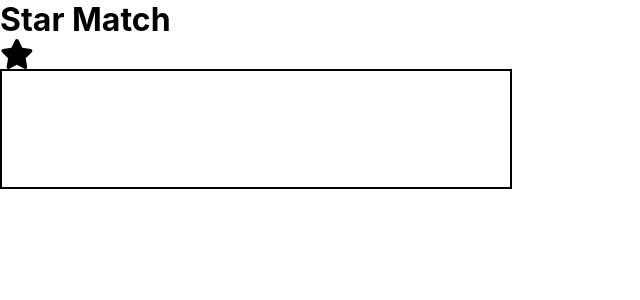
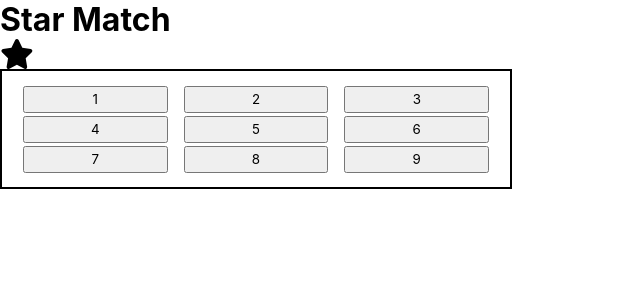
Before and after one commit to clairey259/React_star-match-game, a React (Create React App) app: page / in a window 1280 px wide. Shown: the top 300 px of the page, without its empty margins (0-640 px from the left). Built offline with nearby package versions, Linux system fonts and the light colour scheme.

Commit message:
rendered multiple buttons

```diff
--- a/src/Components/BasicButton/BasicButton.jsx
+++ b/src/Components/BasicButton/BasicButton.jsx
@@ -1,8 +1,8 @@
 import React from 'react'
 import Styles from './BasicButton.module.scss';
-const BasicButton = () => {
+const BasicButton = (props) => {
   return (
-    <button className={Styles.button}>1</button>
+    <button className={Styles.button} id={props.id}>{props.text}</button>
   )
 }
 
--- a/src/Components/ButtonBox/ButtonBox.jsx
+++ b/src/Components/ButtonBox/ButtonBox.jsx
@@ -1,22 +1,30 @@
-import { render } from '@testing-library/react';
-import React from 'react'
-import BasicButton from '../BasicButton/BasicButton'
-import Styles from './ButtonBox.module.scss';
+import { render } from "@testing-library/react";
+import React from "react";
+import BasicButton from "../BasicButton/BasicButton";
+import Styles from "./ButtonBox.module.scss";
 
-const ButtonBox = (props) => {
-     const buttonNumberArr = [];
-        for (let i = 1; i <= props.numberOfButtons; i++) {
-            buttonNumberArr.push(i);
-        }
-        const getButtonJSX = (number) => {
-            <BasicButton id={number} text={number}/>
-    }
+const ButtonBox = () => {
+  const buttonNumberArr = [];
+  //   for (let i = 1; i <= 9; i++) {
+  //     buttonNumberArr.push(i);
+  //   }
+
+  function range(start, end) {
+    if (start === end) return [start];
+    return [start, ...range(start + 1, end)];
+  }
+
+  //   const getButtonJSX = (number) => {
+  //     <BasicButton id={number} text={number} />;
+  //   };
 
   return (
     <div className={Styles.buttonBox}>
-    {buttonNumberArr.map(getButtonJSX)}
+      {range(1, 9).map((number) => (
+          <BasicButton id={number} text={number} />
+      ))}
     </div>
-  )
-}
+  );
+};
 
-export default ButtonBox
+export default ButtonBox;
--- a/src/Components/Main/Main.jsx
+++ b/src/Components/Main/Main.jsx
@@ -6,7 +6,7 @@ const Main = () => {
   return (
     <>
         <StarDisplay />
-        <ButtonBox numberOfButtons={9}/>
+        <ButtonBox />
     </>
   )
 }
```
Also changed, not shown: src/setupTests.js (+21 -5 lines).
